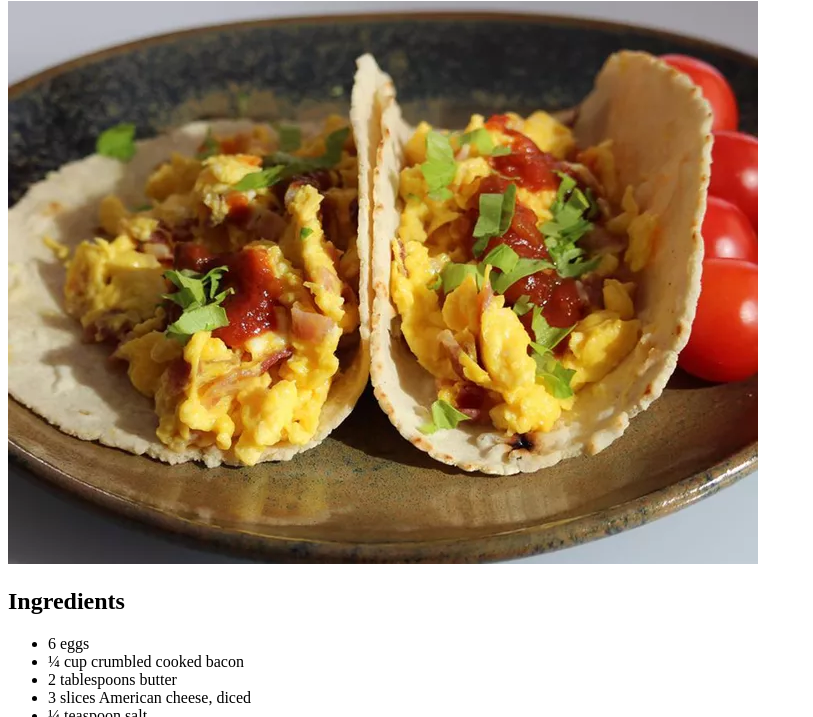
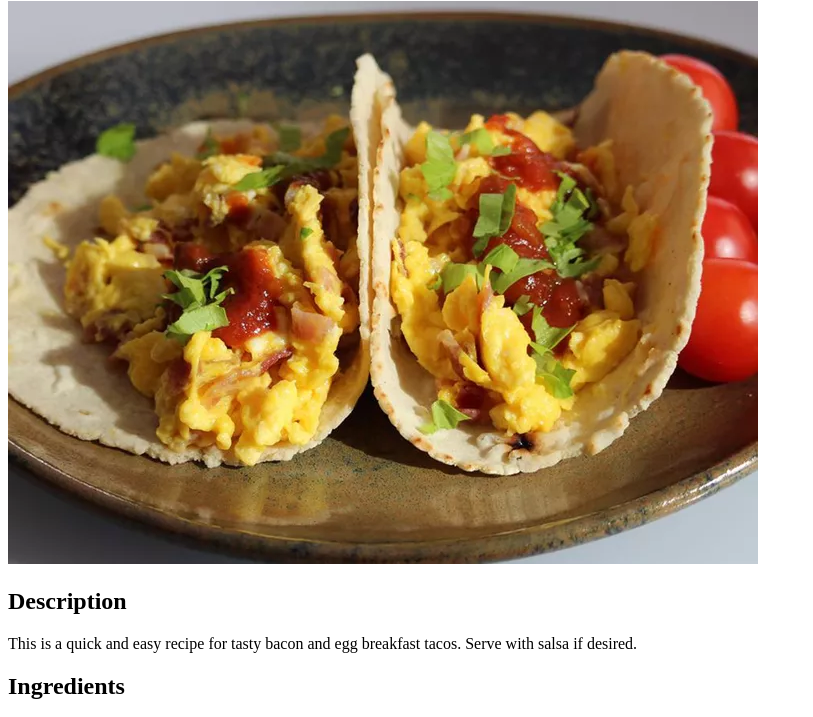
Before and after one commit to Yozepc/odin-recipes, a plain HTML site: page Recipes/Bacon and Egg Tacos.html in a window 1280 px wide. Shown: the part 79-796 px from the top of the page, without its empty margins (0-813 px from the left). Drawn offline with Linux system fonts and the light colour scheme.

Commit message:
docs: RECIPES HAS BEEN MODIFIED

```diff
--- a/Recipes/Bacon and Egg Tacos.html
+++ b/Recipes/Bacon and Egg Tacos.html
@@ -8,6 +8,8 @@
 <body>
     <h1>Bacon and Egg Tacos recipes</h1>
     <img src="Bacon and Egg Tacos.webp" alt="A delicious Bacon and Egg Tacos on the dish">
+    <h2>Description</h2>
+    <p>This is a quick and easy recipe for tasty bacon and egg breakfast tacos. Serve with salsa if desired.</p>
     <h2>Ingredients</h2>
     <ul>
         <li>6 eggs</li>
```
Also changed, not shown: Recipes/Campfire Breakfast Sandwich.html (+2 -0 lines), Recipes/lasagna.html (+2 -0 lines).
